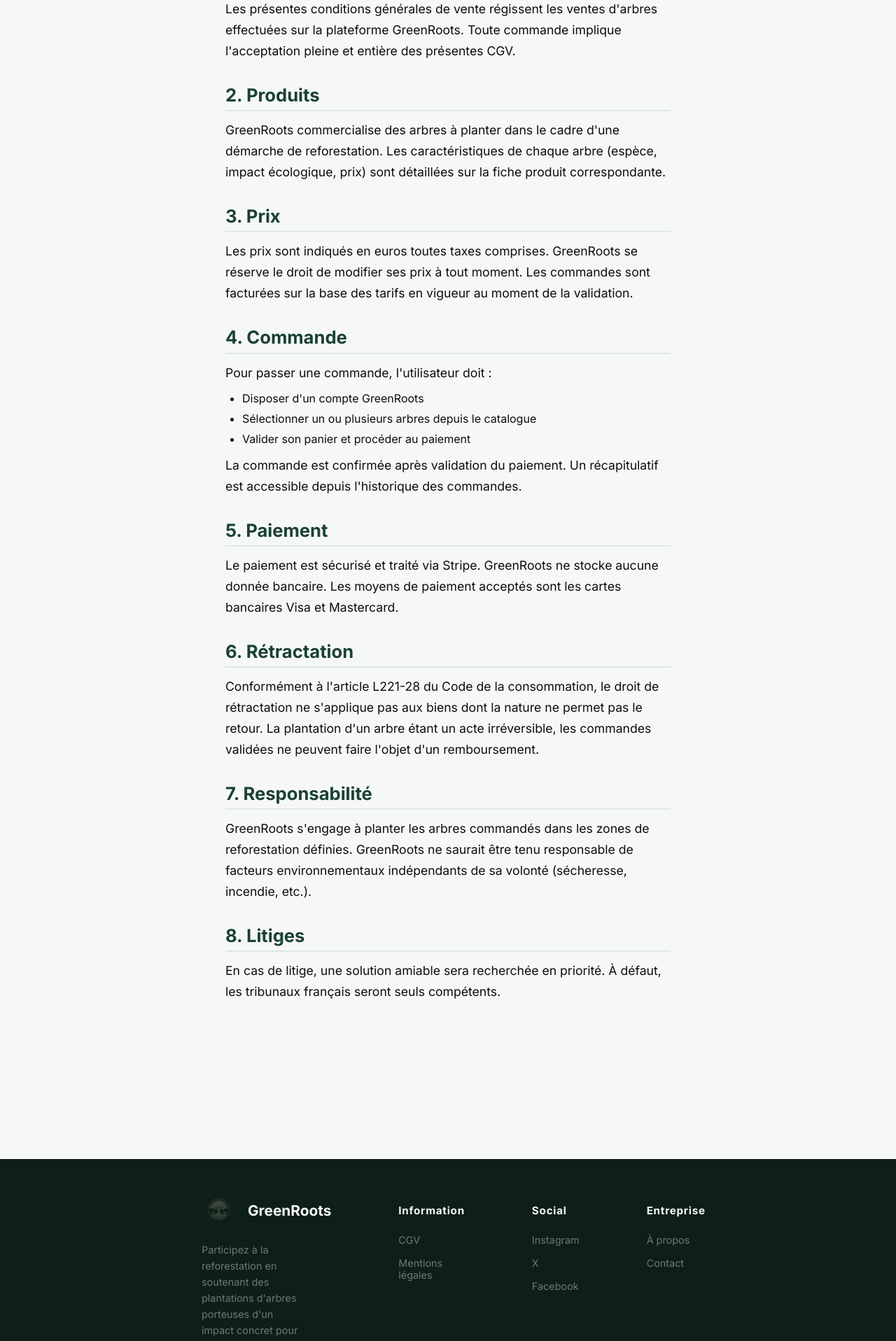
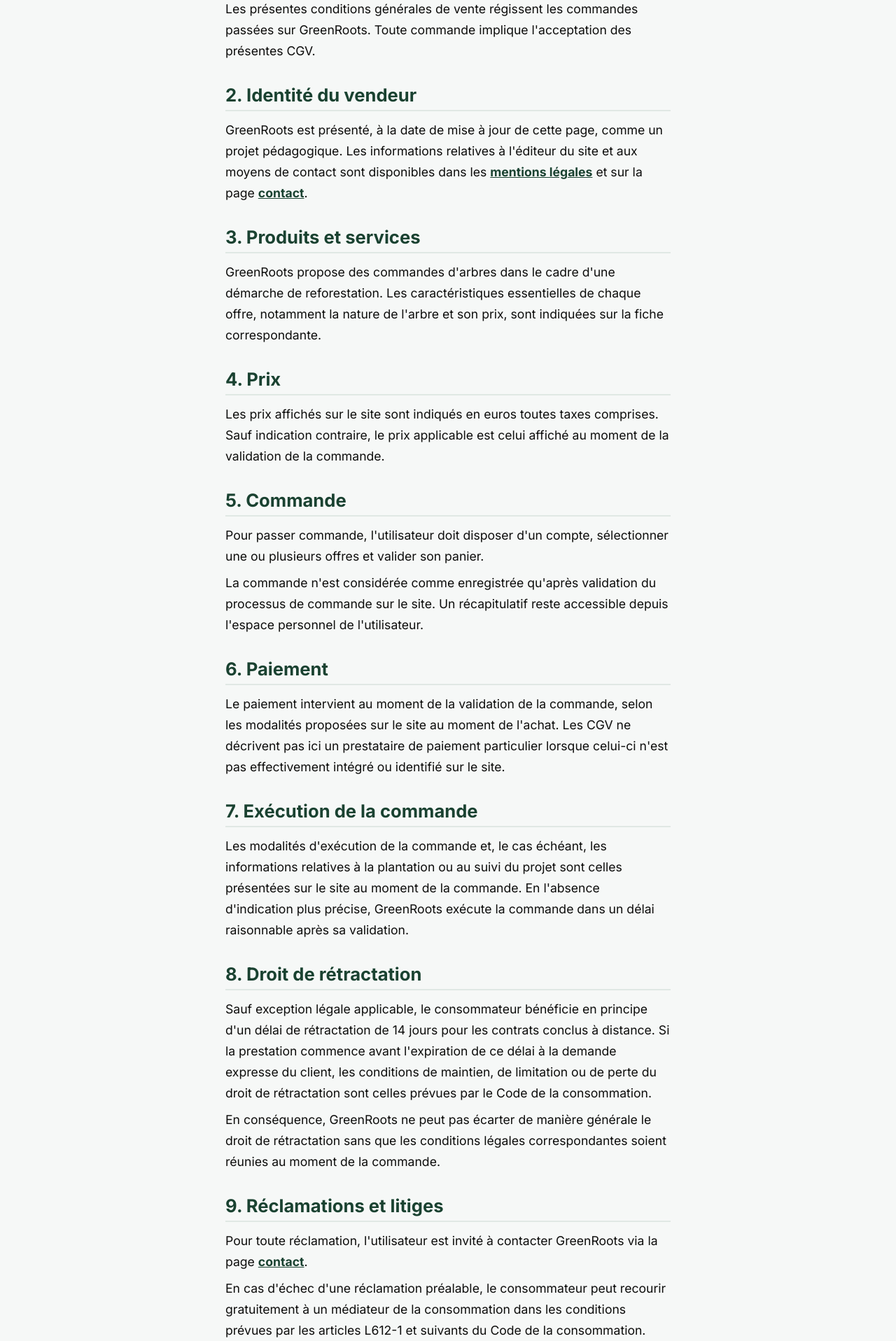
Before and after one commit to Quasrr/green-roots, a React (Vite) app in the folder client/: page /cgv in a window 1280 px wide. Shown: the part 300-2216 px from the top of the page at 70% size. Built offline with nearby package versions, Linux system fonts and the light colour scheme; no server answers.

Commit message:
feat(client): update cgv and cookies

```diff
--- a/client/src/components/Cgv.tsx
+++ b/client/src/components/Cgv.tsx
@@ -1,3 +1,4 @@
+import { Link } from 'react-router-dom';
 import '../components/styles/Cgv.css';
 
 function CGV() {
@@ -7,52 +8,99 @@
             <p className="last_update">Dernière mise à jour : mars 2026</p>
 
             <section>
-                <h2>1. Objet</h2>
-                <p>Les présentes conditions générales de vente régissent les ventes d'arbres effectuées sur la plateforme GreenRoots. Toute commande implique l'acceptation pleine et entière des présentes CGV.</p>
+                <h2>1. Champ d'application</h2>
+                <p>
+                    Les présentes conditions générales de vente régissent les commandes passées sur GreenRoots.
+                    Toute commande implique l'acceptation des présentes CGV.
+                </p>
             </section>
 
             <section>
-                <h2>2. Produits</h2>
-                <p>GreenRoots commercialise des arbres à planter dans le cadre d'une démarche de reforestation. Les caractéristiques de chaque arbre (espèce, impact écologique, prix) sont détaillées sur la fiche produit correspondante.</p>
+                <h2>2. Identité du vendeur</h2>
+                <p>
+                    GreenRoots est présenté, à la date de mise à jour de cette page, comme un projet pédagogique.
+                    Les informations relatives à l'éditeur du site et aux moyens de contact sont disponibles dans les{' '}
+                    <Link to="/legals">mentions légales</Link> et sur la page <Link to="/contact">contact</Link>.
+                </p>
             </section>
 
             <section>
-                <h2>3. Prix</h2>
-                <p>Les prix sont indiqués en euros toutes taxes comprises. GreenRoots se réserve le droit de modifier ses prix à tout moment. Les commandes sont facturées sur la base des tarifs en vigueur au moment de la validation.</p>
+                <h2>3. Produits et services</h2>
+                <p>
+                    GreenRoots propose des commandes d'arbres dans le cadre d'une démarche de reforestation.
+                    Les caractéristiques essentielles de chaque offre, notamment la nature de l'arbre et son prix,
+                    sont indiquées sur la fiche correspondante.
+                </p>
             </section>
 
             <section>
-                <h2>4. Commande</h2>
-                <p>Pour passer une commande, l'utilisateur doit :</p>
-                <ul>
-                    <li>Disposer d'un compte GreenRoots</li>
-                    <li>Sélectionner un ou plusieurs arbres depuis le catalogue</li>
-                    <li>Valider son panier et procéder au paiement</li>
-                </ul>
-                <p>La commande est confirmée après validation du paiement. Un récapitulatif est accessible depuis l'historique des commandes.</p>
+                <h2>4. Prix</h2>
+                <p>
+                    Les prix affichés sur le site sont indiqués en euros toutes taxes comprises. Sauf indication
+                    contraire, le prix applicable est celui affiché au moment de la validation de la commande.
+                </p>
             </section>
 
             <section>
-                <h2>5. Paiement</h2>
-                <p>Le paiement est sécurisé et traité via Stripe. GreenRoots ne stocke aucune donnée bancaire. Les moyens de paiement acceptés sont les cartes bancaires Visa et Mastercard.</p>
+                <h2>5. Commande</h2>
+                <p>Pour passer commande, l'utilisateur doit disposer d'un compte, sélectionner une ou plusieurs offres et valider son panier.</p>
+                <p>
+                    La commande n'est considérée comme enregistrée qu'après validation du processus de commande sur
+                    le site. Un récapitulatif reste accessible depuis l'espace personnel de l'utilisateur.
+                </p>
             </section>
 
             <section>
-                <h2>6. Rétractation</h2>
-                <p>Conformément à l'article L221-28 du Code de la consommation, le droit de rétractation ne s'applique pas aux biens dont la nature ne permet pas le retour. La plantation d'un arbre étant un acte irréversible, les commandes validées ne peuvent faire l'objet d'un remboursement.</p>
+                <h2>6. Paiement</h2>
+                <p>
+                    Le paiement intervient au moment de la validation de la commande, selon les modalités proposées
+                    sur le site au moment de l'achat. Les CGV ne décrivent pas ici un prestataire de paiement
+                    particulier lorsque celui-ci n'est pas effectivement intégré ou identifié sur le site.
+                </p>
             </section>
 
             <section>
-                <h2>7. Responsabilité</h2>
-                <p>GreenRoots s'engage à planter les arbres commandés dans les zones de reforestation définies. GreenRoots ne saurait être tenu responsable de facteurs environnementaux indépendants de sa volonté (sécheresse, incendie, etc.).</p>
+                <h2>7. Exécution de la commande</h2>
+                <p>
+                    Les modalités d'exécution de la commande et, le cas échéant, les informations relatives à la
+                    plantation ou au suivi du projet sont celles présentées sur le site au moment de la commande.
+                    En l'absence d'indication plus précise, GreenRoots exécute la commande dans un délai raisonnable
+                    après sa validation.
+                </p>
             </section>
 
             <section>
-                <h2>8. Litiges</h2>
-                <p>En cas de litige, une solution amiable sera recherchée en priorité. À défaut, les tribunaux français seront seuls compétents.</p>
+                <h2>8. Droit de rétractation</h2>
+                <p>
+                    Sauf exception légale applicable, le consommateur bénéficie en principe d'un délai de rétractation
+                    de 14 jours pour les contrats conclus à distance. Si la prestation commence avant l'expiration de
+                    ce délai à la demande expresse du client, les conditions de maintien, de limitation ou de perte du
+                    droit de rétractation sont celles prévues par le Code de la consommation.
+                </p>
+                <p>
+                    En conséquence, GreenRoots ne peut pas écarter de manière générale le droit de rétractation sans
+                    que les conditions légales correspondantes soient réunies au moment de la commande.
+                </p>
+            </section>
+
+            <section>
+                <h2>9. Réclamations et litiges</h2>
+                <p>
+                    Pour toute réclamation, l'utilisateur est invité à contacter GreenRoots via la page{' '}
+                    <Link to="/contact">contact</Link>.
+                </p>
+                <p>
+                    En cas d'échec d'une réclamation préalable, le consommateur peut recourir gratuitement à un
+                    médiateur de la consommation dans les conditions prévues par les articles L612-1 et suivants du
+                    Code de la consommation.
+                </p>
+                <p>
+                    Dans le cadre de cette version fictive du projet, le médiateur indiqué à titre d'exemple est :
+                    Médiation Consommation France, 10 rue des Tilleuls, 33000 Bordeaux, www.mediation-consommation-france.fr.
+                </p>
             </section>
         </main>
-    )
+    );
 }
 
-export default CGV
+export default CGV;
--- a/client/src/components/Cookies.tsx
+++ b/client/src/components/Cookies.tsx
@@ -4,26 +4,31 @@
 export default function Cookies() {
     return (
         <main className="cookies_policy">
-            <h1>Politique de cookies</h1>
+            <h1>Politique de gestion des cookies</h1>
             <p className="last_update">Dernière mise à jour : mars 2026</p>
 
             <section>
-                <h2>1. Définition</h2>
+                <h2>1. Objet</h2>
                 <p>
-                    Un cookie est un petit fichier enregistré sur votre terminal lors de votre navigation.
-                    Sur GreenRoots, les cookies déposés ont uniquement une finalité technique et de sécurité.
+                    Cette page décrit les cookies et traceurs utilisés sur GreenRoots. À la date de mise à jour
+                    indiquée ci-dessus, GreenRoots dépose uniquement des cookies internes strictement nécessaires
+                    à l'authentification, au maintien de session et à la sécurité des requêtes.
                 </p>
             </section>
 
             <section>
                 <h2>2. Cookies utilisés</h2>
-                <p>GreenRoots n'utilise aucun cookie publicitaire, de mesure d'audience ou de suivi marketing.</p>
+                <p>
+                    GreenRoots n'utilise pas, à ce jour, de cookies publicitaires, de mesure d'audience,
+                    de personnalisation marketing ou de suivi cross-site.
+                </p>
 
                 <div className="cookies_table_wrapper">
                     <table className="cookies_table">
                         <thead>
                             <tr>
                                 <th>Nom</th>
+                                <th>Émetteur</th>
                                 <th>Finalité</th>
                                 <th>Durée</th>
                             </tr>
@@ -31,17 +36,20 @@
                         <tbody>
                             <tr>
                                 <td>access_token</td>
-                                <td>Maintenir votre session authentifiée sur les routes API protégées</td>
+                                <td>GreenRoots</td>
+                                <td>Permettre l'accès aux zones connectées pendant la session authentifiée</td>
                                 <td>1 heure maximum</td>
                             </tr>
                             <tr>
                                 <td>refresh_token</td>
-                                <td>Renouveler la session sans vous reconnecter à chaque action</td>
+                                <td>GreenRoots</td>
+                                <td>Renouveler la session sans imposer une reconnexion immédiate</td>
                                 <td>7 jours maximum</td>
                             </tr>
                             <tr>
                                 <td>csrfToken</td>
-                                <td>Protéger les formulaires et actions sensibles contre les attaques CSRF</td>
+                                <td>GreenRoots</td>
+                                <td>Protéger les actions sensibles contre les attaques de type CSRF</td>
                                 <td>Cookie de session</td>
                             </tr>
                         </tbody>
@@ -50,37 +58,30 @@
             </section>
 
             <section>
-                <h2>3. Caractéristiques</h2>
-                <ul>
-                    <li>Les cookies d'authentification sont utilisés uniquement pour sécuriser l'accès à votre compte.</li>
-                    <li>Les cookies `access_token` et `refresh_token` sont définis comme `httpOnly` et ne sont pas accessibles via JavaScript.</li>
-                    <li>Les cookies sont configurés avec `sameSite=lax` pour limiter les usages inter-sites non souhaités.</li>
-                    <li>En production, ils sont transmis en mode sécurisé (`secure`) via HTTPS.</li>
-                </ul>
-            </section>
-
-            <section>
-                <h2>4. Consentement</h2>
+                <h2>3. Consentement</h2>
                 <p>
-                    Ces cookies étant strictement nécessaires au fonctionnement et à la sécurité du service,
-                    leur dépôt ne requiert pas de consentement préalable au sens de la réglementation applicable.
+                    Ces cookies sont utilisés parce qu'ils sont strictement nécessaires à la fourniture du service
+                    demandé par l'utilisateur et à la sécurité de l'authentification. À ce titre, ils ne donnent
+                    pas lieu à un recueil de consentement préalable. En revanche, GreenRoots vous informe de leur
+                    existence, de leur finalité et de leur durée de conservation sur cette page.
                 </p>
             </section>
 
             <section>
-                <h2>5. Gestion des cookies</h2>
+                <h2>4. Gestion des cookies</h2>
                 <p>
                     Vous pouvez configurer votre navigateur pour bloquer ou supprimer les cookies. Toutefois,
-                    la désactivation des cookies techniques de GreenRoots peut empêcher la connexion à votre compte
-                    et le bon fonctionnement des fonctionnalités protégées.
+                    la désactivation des cookies strictement nécessaires de GreenRoots peut empêcher la connexion
+                    à votre compte ou le bon fonctionnement des fonctionnalités sécurisées.
                 </p>
             </section>
 
             <section>
-                <h2>6. En savoir plus</h2>
+                <h2>5. En savoir plus</h2>
                 <p>
-                    Pour plus d'informations sur le traitement de vos données personnelles, consultez notre{' '}
-                    <Link to="/privacy-policy">politique de confidentialité</Link>.
+                    Pour les informations relatives au traitement des données personnelles associé aux cookies
+                    utilisés sur GreenRoots, notamment l'identité du responsable du traitement et vos droits,
+                    consultez notre <Link to="/privacy-policy">politique de confidentialité</Link>.
                 </p>
             </section>
         </main>
```
